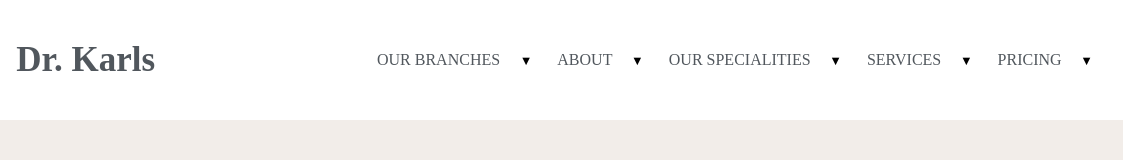
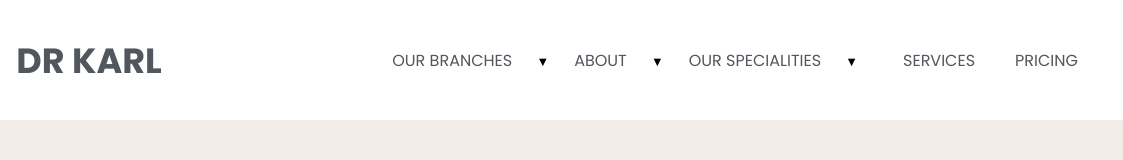
Before and after one commit to HectorMerejo/Medicura-Integrative-Institute, a plain HTML site: page index.html in a window 1280 px wide. Shown: the full height of the page, 157-1280 px from the left. Drawn offline with Linux system fonts and the light colour scheme.

Commit message:
added dropdown menus and external links

```diff
--- a/index.html
+++ b/index.html
@@ -5,16 +5,31 @@
     <meta name="viewport" content="width=device-width, initial-scale=1.0" />
     <title>Dr Karl - Wellness Center</title>
     <link rel="stylesheet" href="styles.css" />
+    <link rel="preconnect" href="https://fonts.googleapis.com" />
+    <link rel="preconnect" href="https://fonts.gstatic.com" crossorigin />
+    <link
+      href="https://fonts.googleapis.com/css2?family=Nunito+Sans:ital,opsz,wght@0,6..12,200..1000;1,6..12,200..1000&display=swap"
+      rel="stylesheet"
+      <link
+      rel="preconnect"
+      href="https://fonts.googleapis.com"
+    />
+    <link rel="preconnect" href="https://fonts.gstatic.com" crossorigin />
+    <link
+      href="https://fonts.googleapis.com/css2?family=Poppins:ital,wght@0,100;0,200;0,300;0,400;0,500;0,600;0,700;0,800;0,900;1,100;1,200;1,300;1,400;1,500;1,600;1,700;1,800;1,900&display=swap"
+      rel="stylesheet"
+    />
   </head>
   <body>
     <nav class="navbar">
       <!-- logo and title div-->
       <div class="div-logo">
         <img src="images/karls_logo.jpg" alt="Dr Karls Logo" />
-        <h1>Dr. Karls</h1>
+        <h1>DR KARL</h1>
       </div>
 
       <!-- nav bar div-->
+      <div class="nav-container">
         <div class="nav-links">
           <ul>
             <li>
@@ -26,12 +41,33 @@
                 <li><a href="#life">LIFE</a></li>
               </ul>
             </li>
-          <li><a href="#">ABOUT</a></li>
-          <li><a href="#">OUR SPECIALITIES</a></li>
+            <li>
+              <a href="#">ABOUT</a>
+              <ul class="dropdown">
+                <li><a href="#team">TEAM</a></li>
+                <li><a href="#helpcenter">HELP CENTER</a></li>
+                <li><a href="#blog">BLOG</a></li>
+              </ul>
+            </li>
+            <li>
+              <a href="#">OUR SPECIALITIES</a>
+              <ul class="dropdown">
+                <li><a href="#longevitymedicine">LONGEVITY MEDICINE</a></li>
+                <li>
+                  <a href="#regenerativemedicine">REGENERATIVE MEDICINE</a>
+                </li>
+                <li><a href="#functionalmedicine">FUNCTIONAL MEDICINE</a></li>
+              </ul>
+            </li>
+          </ul>
+        </div>
+        <div class="external-links">
+          <ul>
             <li><a href="#">SERVICES</a></li>
             <li><a href="#">PRICING</a></li>
           </ul>
         </div>
+      </div>
     </nav>
   </body>
 </html>
--- a/styles.css
+++ b/styles.css
@@ -1,6 +1,12 @@
 body {
   margin: 0;
   background-color: #f2ede9;
+}
+
+.poppins-thin {
+  font-family: "Poppins", sans-serif;
+  font-weight: 100;
+  font-style: normal;
 }
 
 .navbar {
@@ -9,6 +15,7 @@ body {
   align-items: center;
   padding: 10px 20px;
   background-color: white;
+  font-family: "Poppins", sans-serif;
 }
 
 .div-logo {
@@ -28,7 +35,15 @@ img {
   color:#51575d;
 }
 
-.nav-links ul {
+.nav-container {
+  display: flex;
+  align-items: center;
+  margin-left: auto; /* Push navigation to the right */
+  gap: 20px;
+}
+
+.nav-links ul,
+.external-links ul {
     list-style: none;
     padding: 0;
     margin: 0;
@@ -36,12 +51,14 @@ img {
     align-items: center; /* Align items vertically */
 }
 
-.nav-links > ul > li {
+.nav-links > ul > li,
+.external-links > ul > li {
   position: relative;
   margin-right: 10px; /* Add margin between main links */
 }
 
-.nav-links a {
+.nav-links a,
+.external-links a {
   color:#51575d;
   text-decoration: none;
   padding: 10px 15px;
@@ -49,10 +66,10 @@ img {
   transition: background-color 0.3s;
 }
 
-.nav-links > ul > li::after {
+.nav-links > ul > li:not(.external-link)::after {
   content: ' \25BC';  /* Unicode character for down arrow */
   font-size: 0.8em;  /* Adjust size as needed */
-   margin-left: .5px;  /*Space between text and arrow */
+  margin-left: 5px;  /* Space between text and arrow */
 }
 
 /* Dropdown menu styles */
```
Lines whose indentation alone changed are shown as unchanged.
